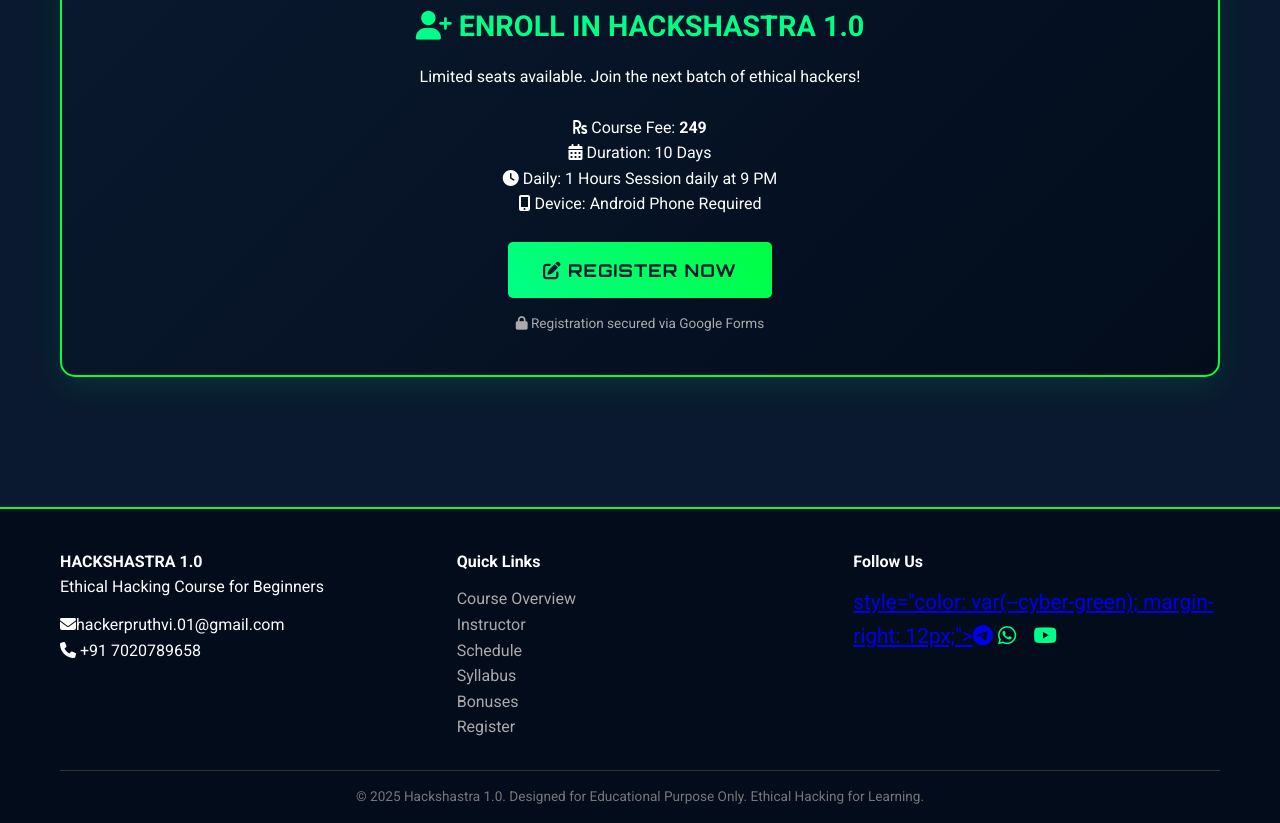
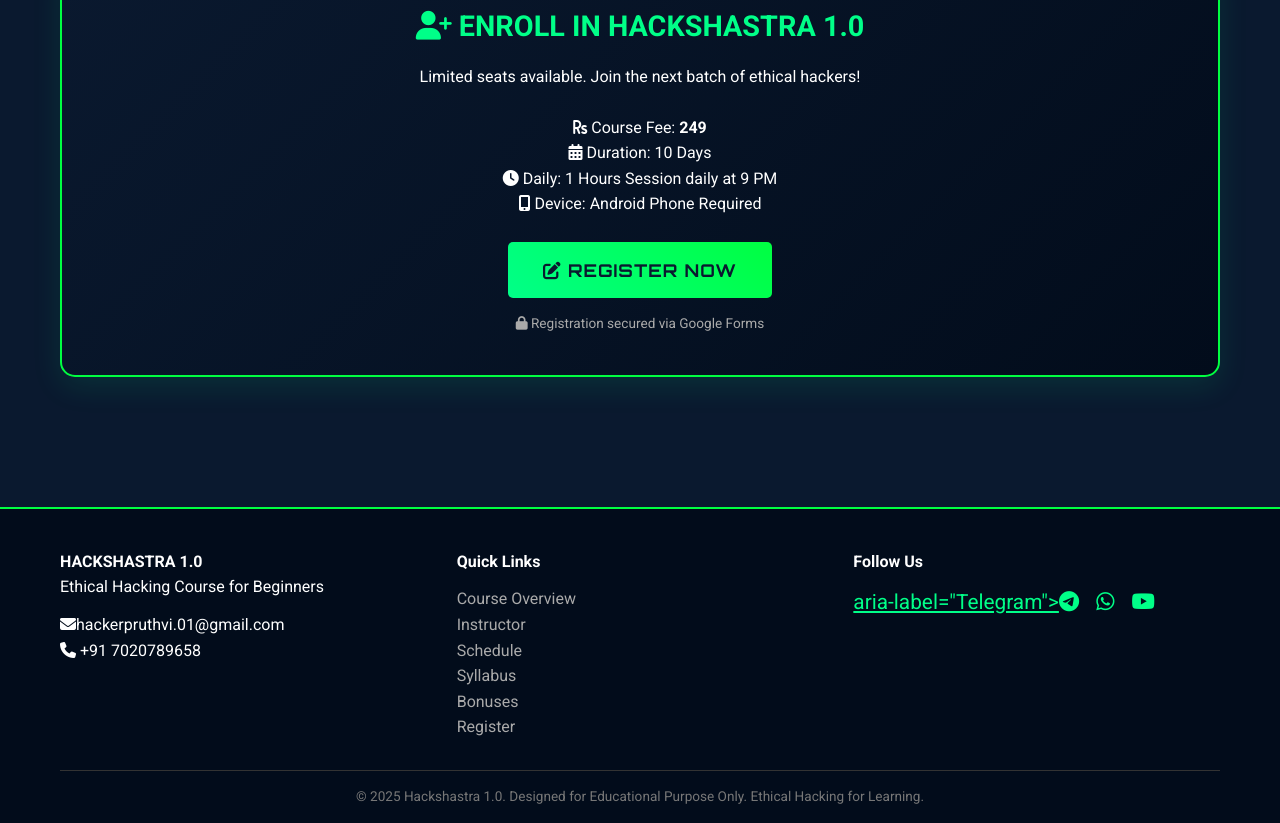
Before and after one commit to hackerpruthvi01-ctrl/Hackshastra-1.0, a plain HTML site: page index.html in a window 1280 px wide. Shown: the part 8902-9725 px from the top of the page. Drawn offline with nearby package versions, Linux system fonts and the light colour scheme.

Commit message:
Update index.html

```diff
--- a/index.html
+++ b/index.html
@@ -1902,8 +1902,8 @@ My teaching philosophy combines technical rigor with empathetic guidance, recogn
                 <div>
                     <h4>Follow Us</h4>
                     <div style="margin-top: 12px; font-size: 1.3rem;">
-                        <a href="https://t.me/Pruthvirajmagar"aria-label="Telegram">
-                            style="color: var(--cyber-green); margin-right: 12px;"><i class="fab fa-telegram"></i></a>
+                        <a href="https://t.me/Pruthvirajmagar"
+                            style="color: var(--cyber-green); margin-right: 12px;">aria-label="Telegram"><i class="fab fa-telegram"></i></a>
                         <a href="https://wa.me/message/YG7IVBZ2W4OUK1" style="color: var(--cyber-green); margin-right: 12px;"><i class="fab fa-whatsapp"></i></a>
                         <a href="https://youtube.com/@itspruthvicreation7520" style="color: var(--cyber-green); margin-right: 12px;"><i class="fab fa-youtube"></i></a>
                     </div>
```
